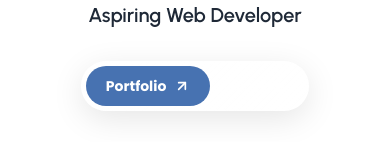
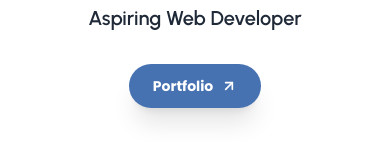
Before and after one commit to Sosiggg/ivi-salas-portfolio, a React (Vite) app: page / in a window 390 px wide. Shown: the part 498-640 px from the top of the page. Built offline with nearby package versions, Linux system fonts and the light colour scheme.

Commit message:
Show only Portfolio button on mobile Hero section

```diff
--- a/src/components/sections/Hero.jsx
+++ b/src/components/sections/Hero.jsx
@@ -37,28 +37,17 @@ const Hero = () => {
 
         {/* CTA Buttons */}
         <div className="mt-6 xs:mt-8 animate-fade-in-up" style={{ animationDelay: '0.3s' }}>
-          <div className="flex items-center glass-container rounded-full p-1 shadow-xl">
           <a
             href="#projects"
-              className="flex items-center justify-center gap-1.5 xs:gap-2 bg-primary text-white font-lufga font-bold
+            className="inline-flex items-center justify-center gap-1.5 xs:gap-2 bg-primary text-white font-lufga font-bold
               text-xs xs:text-sm
-                px-4 xs:px-5 sm:px-6
-                py-2 xs:py-2.5 sm:py-3
-                rounded-full transition-all duration-300 hover:bg-primary/90"
+              px-5 xs:px-6 sm:px-7
+              py-2.5 xs:py-3 sm:py-3.5
+              rounded-full transition-all duration-300 hover:bg-primary/90 shadow-xl"
           >
             Portfolio
             <ArrowUpRight className="w-3.5 h-3.5 xs:w-4 xs:h-4" strokeWidth={2.5} />
           </a>
-            <span
-              className="flex-1 text-center font-lufga font-light text-white/80
-                text-xs xs:text-sm
-                px-4 xs:px-5 sm:px-6
-                py-2 xs:py-2.5 sm:py-3
-                whitespace-nowrap cursor-default select-none"
-            >
-              Hire me
-            </span>
-          </div>
         </div>
 
         {/* Mobile Info */}
```
Lines whose indentation alone changed are shown as unchanged.
